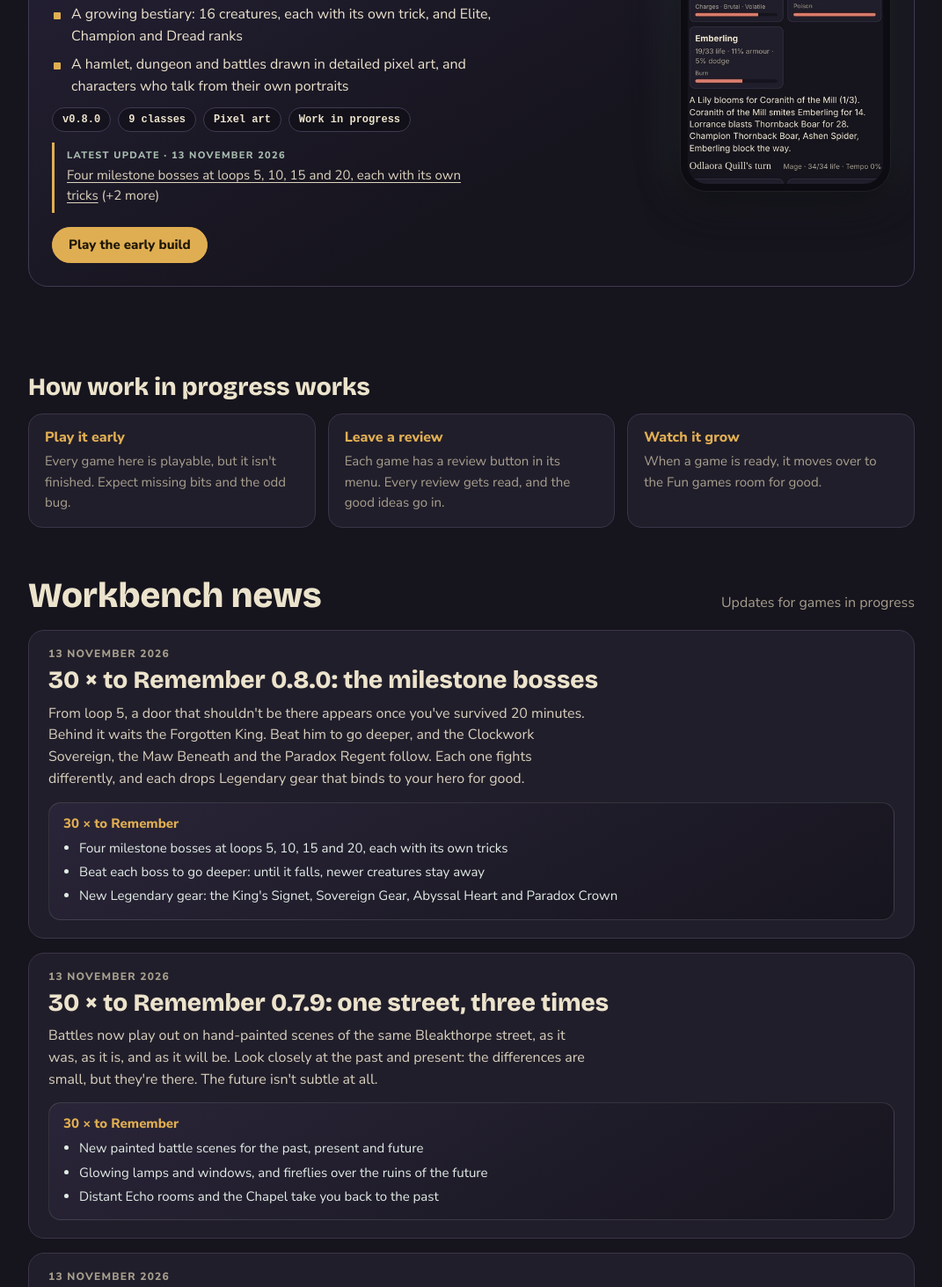
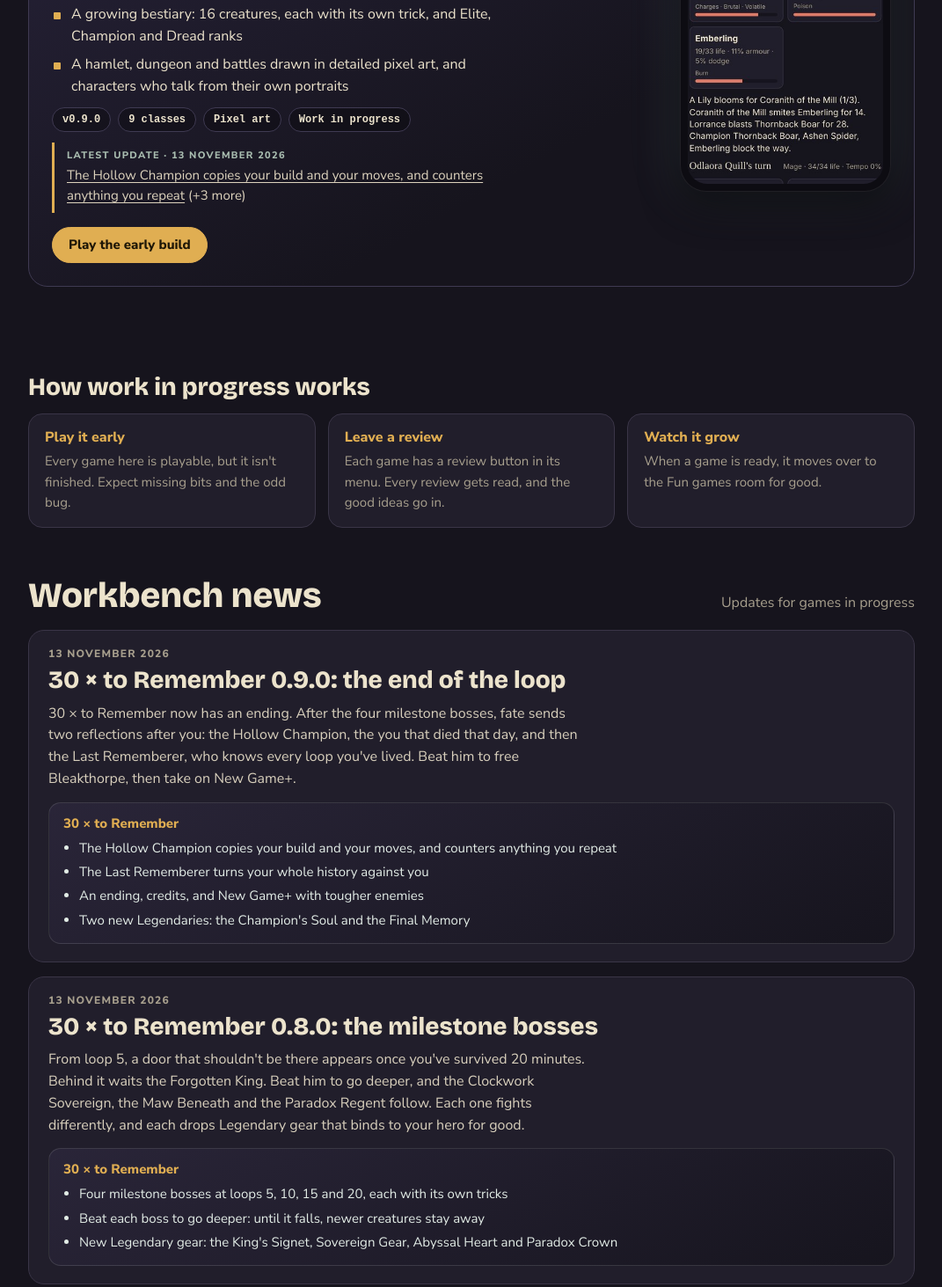
Before and after one commit to kralnu90/kralnu90.github.io, a plain HTML site: page wip/index.html in a window 1280 px wide. Shown: the part 887-2350 px from the top of the page at 88% size, without its empty margins (104-1175 px from the left). Drawn offline with nearby package versions, Linux system fonts and the light colour scheme; a web font is replaced by a local one.

Commit message:
30 × to Remember 0.9.0 on the hub
Co-Authored-By: Claude Opus 5.5 <noreply@anthropic.com>
Claude-Session: https://claude.ai/code/session_016di4P1iQqT9YtyG1GFtzBo

```diff
--- a/news.json
+++ b/news.json
@@ -1,4 +1,21 @@
 [
+ {
+  "date": "2026-11-13",
+  "type": "update",
+  "title": "30 × to Remember 0.9.0: the end of the loop",
+  "message": "30 × to Remember now has an ending. After the four milestone bosses, fate sends two reflections after you: the Hollow Champion, the you that died that day, and then the Last Rememberer, who knows every loop you've lived. Beat him to free Bleakthorpe, then take on New Game+.",
+  "changes": [
+   {
+    "game": "30 × to Remember",
+    "items": [
+     "The Hollow Champion copies your build and your moves, and counters anything you repeat",
+     "The Last Rememberer turns your whole history against you",
+     "An ending, credits, and New Game+ with tougher enemies",
+     "Two new Legendaries: the Champion's Soul and the Final Memory"
+    ]
+   }
+  ]
+ },
  {
   "date": "2026-11-13",
   "type": "update",
--- a/wip/index.html
+++ b/wip/index.html
@@ -52,7 +52,7 @@
             <li>A growing bestiary: 16 creatures, each with its own trick, and Elite, Champion and Dread ranks</li>
             <li>A hamlet, dungeon and battles drawn in detailed pixel art, and characters who talk from their own portraits</li>
           </ul>
-          <div class="facts"><span class="fact">v0.8.0</span><span class="fact">9 classes</span><span class="fact">Pixel art</span><span class="fact">Work in progress</span></div>
+          <div class="facts"><span class="fact">v0.9.0</span><span class="fact">9 classes</span><span class="fact">Pixel art</span><span class="fact">Work in progress</span></div>
           <div class="latest" data-game="30 × to Remember" hidden></div>
           <div class="ctas"><a class="btn gold" href="https://kralnugames.com/to-remember/" target="_blank" rel="noopener">Play the early build</a></div>
         </div>
```
